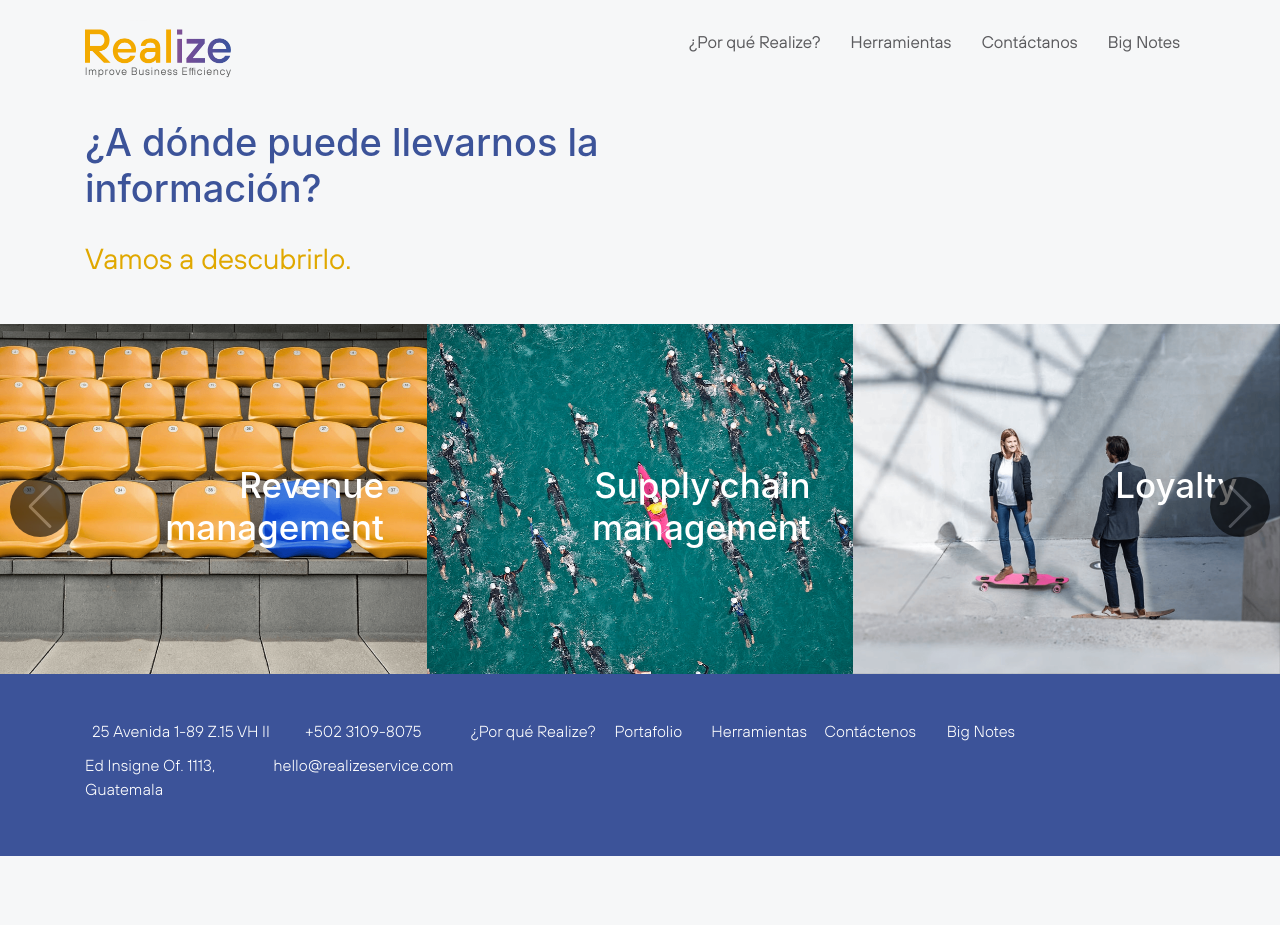
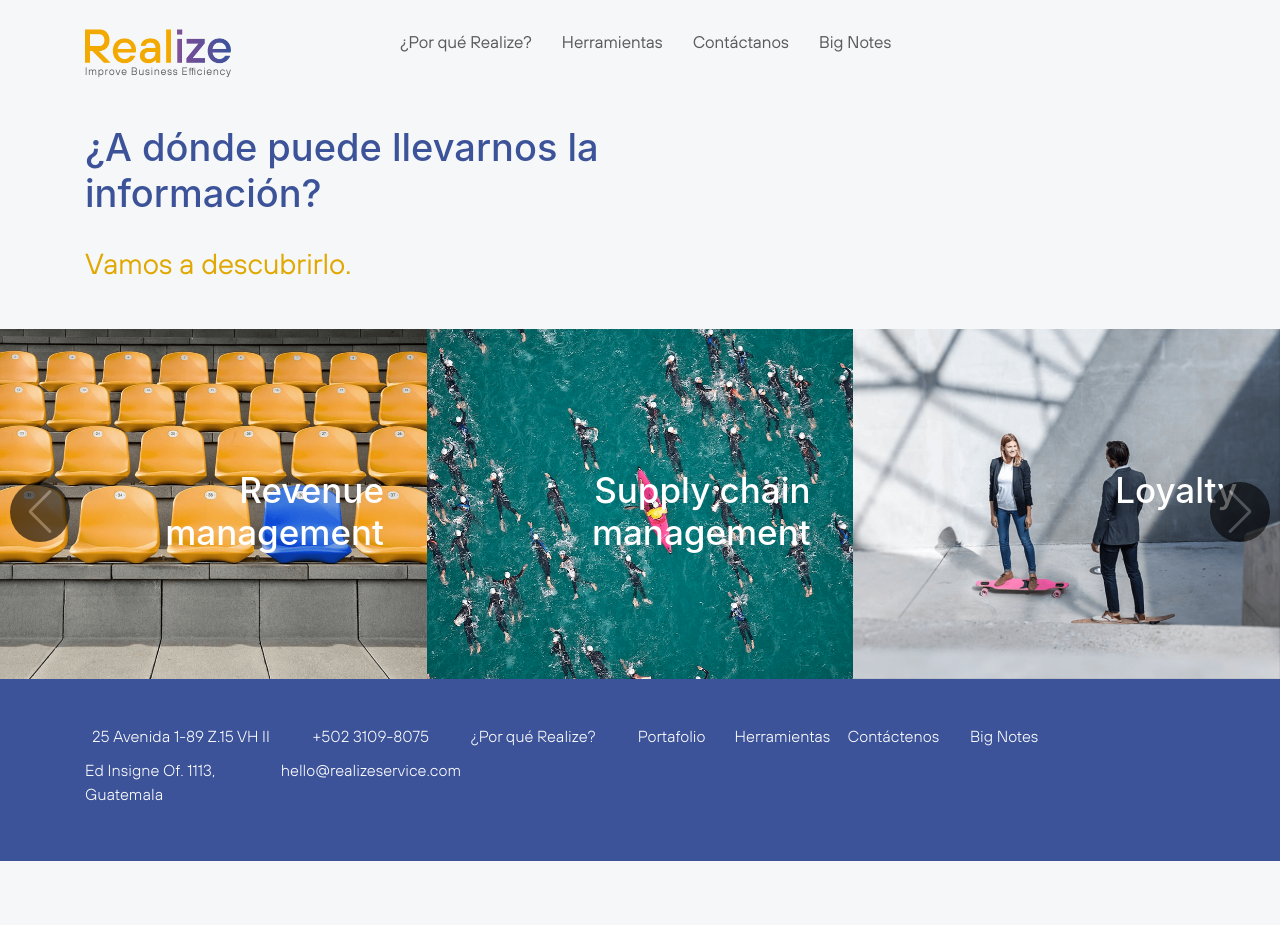
Before and after one commit to luigitercerobold/Realize-php, a PHP site: page /index.php in a window 1280 px wide. Before the commit the page ends 856 px from the top, so only its background shows below. Run offline with PHP 8.4, Linux system fonts and the light colour scheme; some libraries are stand-ins or nearby versions.

Commit message:
funcion de nav arreglada

```diff
--- a/assets/css/styles.scss
+++ b/assets/css/styles.scss
@@ -15,12 +15,7 @@
     font-family: 'Hoves-SemiBold';
     src: url('./assets/Fonts/TT-Hoves-SemiBold.otf');
 }
-.nav{
-    z-index: 999;
-    flex-wrap: wrap;
-    justify-content: space-between;
-    background-color: rgba(246,247,248,1);
-}
+
 .footer{
     padding-top: 4.5em;
     padding-bottom: 4.5em;
@@ -1410,7 +1392,10 @@ cursor: pointer;
     display: block;
 }
 .tcenter{
-    text-align: center;
+    text-align: left;
+    @media screen and (max-width: 900px){
+
+    }
 }
 .customMarginLeft{
     margin-left: 5%;
--- a/assets/js/main.js
+++ b/assets/js/main.js
@@ -42,10 +42,7 @@ var mySwiper2 = new Swiper('#swiper-container2', {
 })
 
 
-$('.menu-toggle').click(function() {
-    $('.nav-list').animate({"height": "auto"},{duration:200});
-    $('.nav-list').css('opacity','1','1s');
-});
+
 $( document ).ready(function() {
    // document.getElementById('block1').style.transform="translateY(50%)";
     $('#logo').css('opacity','0');
@@ -54,10 +51,20 @@ $( document ).ready(function() {
         $('#logo').trigger('click');
     });
 
-    $('.menu-toggle').click(function() {
-        $('.nav-list').animate({"height": "auto"},{duration:200});
-        $('.nav-list').css('opacity','1','1s');
-    });
-
 
 });
+
+var element = document.getElementById('menucontentjeje');
+$('.menu-toggle').click(function() {
+    if (window.getComputedStyle(element).getPropertyValue('opacity') === "0") {
+        element.style.maxHeight = "160px";
+        element.style.height = "160px";
+        element.style.opacity = "1";
+
+    } else {
+
+        element.style.opacity = "0";
+        element.style.maxHeight = "0";
+        element.style.height = "0";
+    }
+});
--- a/include/footer.php
+++ b/include/footer.php
@@ -9,9 +9,9 @@
         <div class=" container ">
 
             <div class="row">
-                <div class="col-lg-4 col-md-12 ">
+                <div class="col-6  col-lg-4">
                     <div class="row">
-                        <div class="col-lg-7 col-md-12 footinfo ">
+                        <div class=" col-lg-7  footinfo tcenter ">
                             <p>
                                 25 Avenida 1-89 Z.15 VH II
                             </p>
@@ -19,7 +19,7 @@
                                 Ed Insigne Of. 1113, Guatemala
                             </p>
                         </div>
-                        <div class="col-lg-5 col-md-12 footinfo noleftPad">
+                        <div class="col-lg-5  footinfo  tcenter">
                             <p>
                                 +502 3109-8075
 
@@ -36,28 +36,28 @@
                 </div>
                 <!-- <div class="vline2"></div> -->
 
-                <div class="col-lg-7 col-md-12">
+                <div class=" col-6  col-lg-7 ">
                     <div class="forceBottom row ">
 
-                        <div class="tcenter  footinfo forceLeftMargin col-lg-3 col-md-12" onclick="location.href='./porque.php';" style="cursor: pointer;">
+                        <div class="tcenter  footinfo forceLeftMargin col-lg-3 col-12" onclick="location.href='./porque.php';" style="cursor: pointer;">
                             <p>¿Por qué Realize? </p>
                         </div>
-                        <div class="tcenter portLeft footinfo col-lg-2 col-md-12" style="cursor: pointer;">
+                        <div class="tcenter  footinfo col-lg-2 col-12" style="cursor: pointer;">
                             <p>Portafolio </p>
 
                         </div>
 
-                        <div class="tcenter footinfo col-lg-2 col-md-12" onclick="location.href='./herramientas.php';" style="cursor: pointer;">
+                        <div class="tcenter footinfo col-lg-2 col-12" onclick="location.href='./herramientas.php';" style="cursor: pointer;">
                             <p>
                                 Herramientas
                             </p>
                         </div>
-                        <div class="tcenter footinfo col-lg-2 col-md-12" onclick="location.href='./contacto.php';" style="cursor: pointer;">
+                        <div class="tcenter footinfo col-lg-2 col-12" onclick="location.href='./contacto.php';" style="cursor: pointer;">
 
                             <p>Contáctenos </p>
 
                         </div>
-                        <div class="tcenter footinfo col-lg-2 col-md-12" onclick="location.href='./bignotes.php';" style="cursor: pointer;">
+                        <div class="tcenter footinfo col-lg-2 col-12" onclick="location.href='./bignotes.php';" style="cursor: pointer;">
                             <p>Big Notes</p>
                         </div>
                     </div>
--- a/include/nav.php
+++ b/include/nav.php
@@ -52,20 +52,3 @@
 
     </div>
 </div>
-
-<script>
-    var element = document.getElementById('menucontentjeje');
-    $('.menu-toggle').click(function() {
-        if (window.getComputedStyle(element).getPropertyValue('opacity') === "0") {
-            element.style.maxHeight = "160px";
-            element.style.height = "160px";
-            element.style.opacity = "1";
-            // $('.nav-list').animate({"max-height": "auto"},{duration:200});
-            // $('.nav-list').css('opacity','1','1s');
-        } else {
-            element.style.maxHeight = "0";
-            element.style.height = "0";
-            element.style.opacity = "0";
-        }
-    });
-</script>
--- a/index.php
+++ b/index.php
@@ -19,7 +19,7 @@
     <div >
         <div>
 
-            <div class="container" style="margin-top: 120px;">
+            <div class="container" style="margin-top: 125px;">
                 <h1 class="subtitulo">¿A dónde puede llevarnos la información?</h1>
                 <div class="headline-description">
                     <h2 class="textopeque" onclick="location.href='./herramientas.php';">Vamos a descubrirlo.</h2>
--- a/public/css/styles.css
+++ b/public/css/styles.css
@@ -16,16 +16,6 @@
 @font-face {
   font-family: 'Hoves-SemiBold';
   src: url("./assets/Fonts/TT-Hoves-SemiBold.otf");
-}
-
-.nav {
-  z-index: 999;
-  -ms-flex-wrap: wrap;
-      flex-wrap: wrap;
-  -webkit-box-pack: justify;
-      -ms-flex-pack: justify;
-          justify-content: space-between;
-  background-color: #f6f7f8;
 }
 
 .footer {
@@ -1714,7 +1679,7 @@ header {
 }
 
 .tcenter {
-  text-align: center;
+  text-align: left;
 }
 
 .customMarginLeft {
```
Also changed, not shown: other parts of assets/css/styles.scss (+12 -40 lines), other parts of public/css/styles.css (+8 -60 lines), 1 other file.
